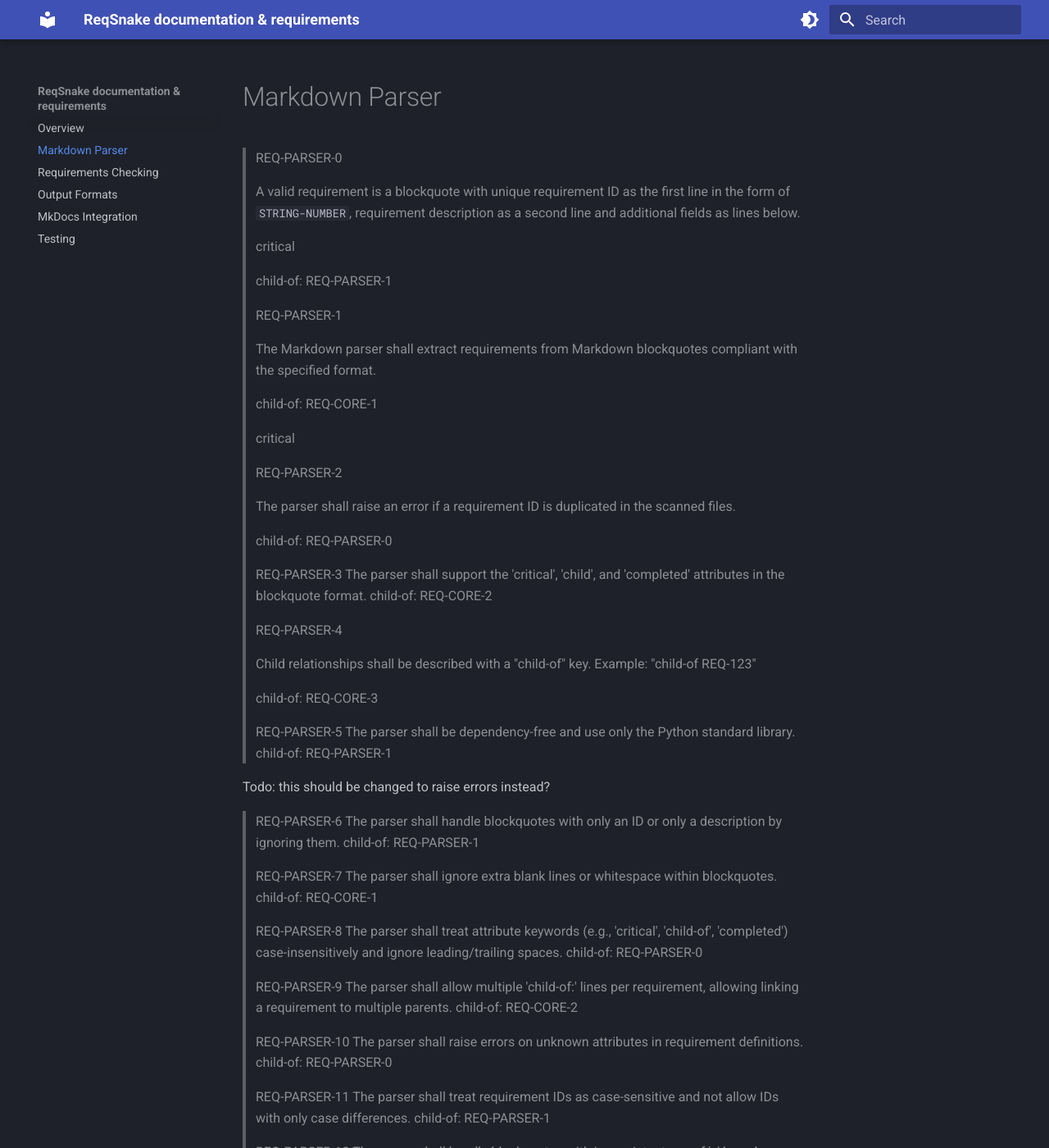
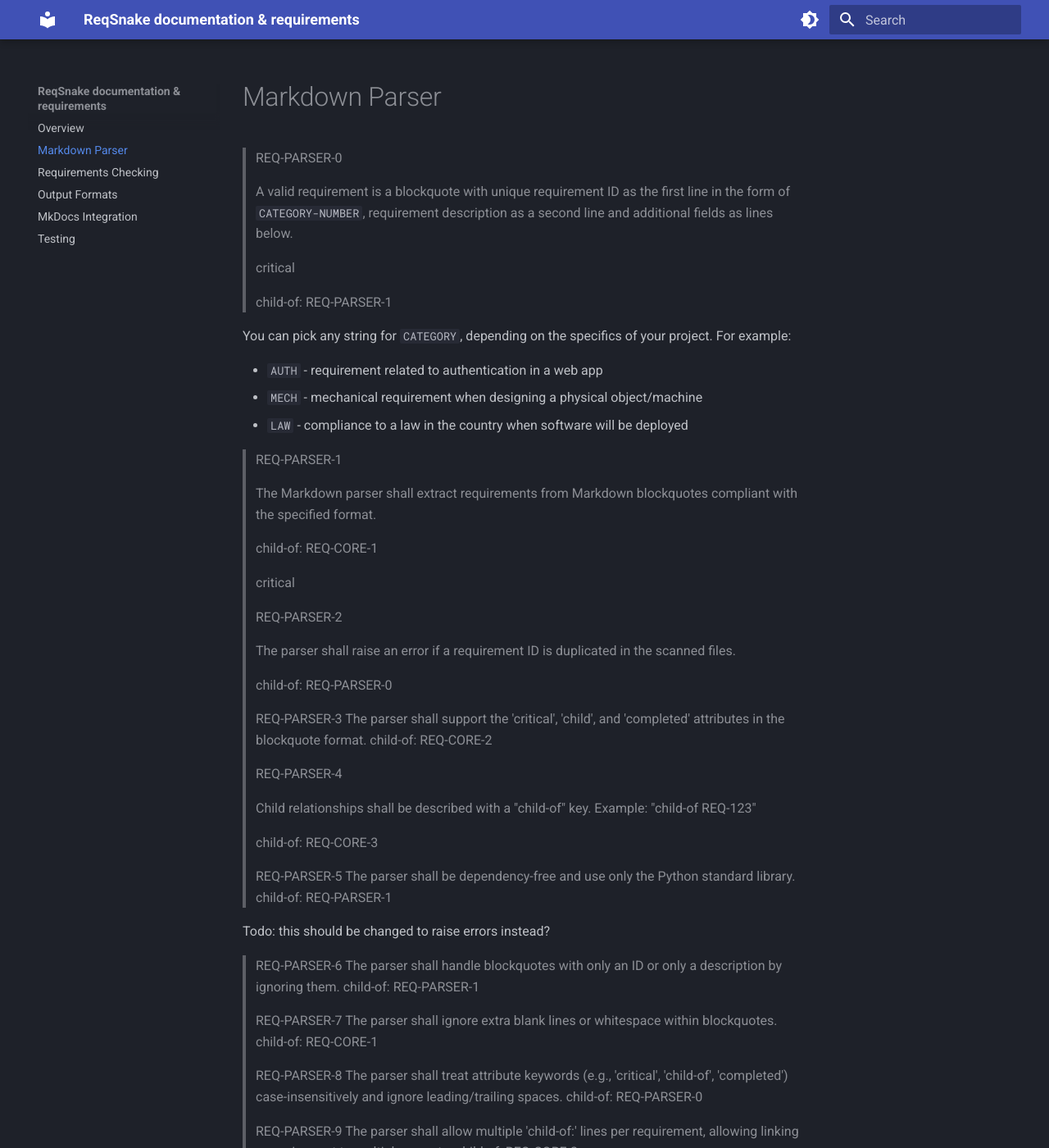
Before and after one commit to Wint3rmute/ReqSnake, an MkDocs documentation site: the page built from docs/REQ-PARSER.md, in a window 1280 px wide and 1400 px high. Shown: the whole window at 82% size. Built offline with MkDocs 1.6.1 and Material for MkDocs 9.7.7, drawn with Linux system fonts in a browser that asks for light colours; some of the changed text lies outside the part shown.

Commit message:
Add example requirement categories description

```diff
--- a/docs/REQ-PARSER.md
+++ b/docs/REQ-PARSER.md
@@ -2,11 +2,18 @@
 
 > REQ-PARSER-0
 >
-> A valid requirement is a blockquote with unique requirement ID as the first line in the form of `STRING-NUMBER`, requirement description as a second line and additional fields as lines below.
+> A valid requirement is a blockquote with unique requirement ID as the first line in the form of `CATEGORY-NUMBER`, requirement description as a second line and additional fields as lines below.
 >
 > critical
 >
 > child-of: REQ-PARSER-1
+
+You can pick any string for `CATEGORY`, depending on the specifics of your
+project. For example:
+
+- `AUTH` - requirement related to authentication in a web app
+- `MECH` - mechanical requirement when designing a physical object/machine
+- `LAW` - compliance to a law in the country when software will be deployed
 
 > REQ-PARSER-1
 >
@@ -63,7 +70,7 @@
 > child-of: REQ-PARSER-1
 
 > REQ-PARSER-12
-> The parser shall handle blockquotes with inconsistent use of '>' by only considering lines that start with '>'.
+> The parser shall handle blockquotes with inconsistent use of `>` by only considering lines that start with `>`.
 > child-of: REQ-CORE-1
 
 > REQ-PARSER-13
```
